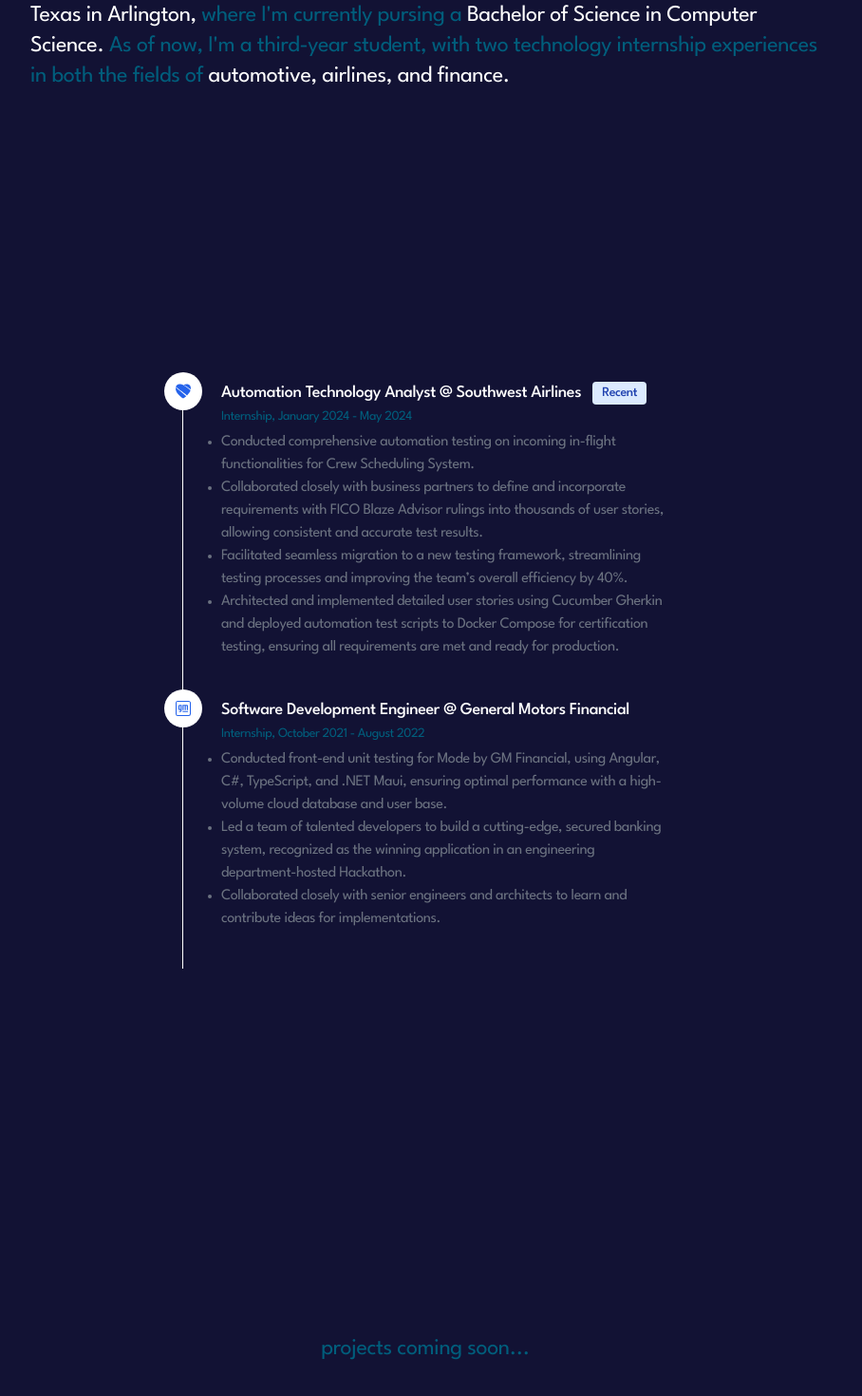
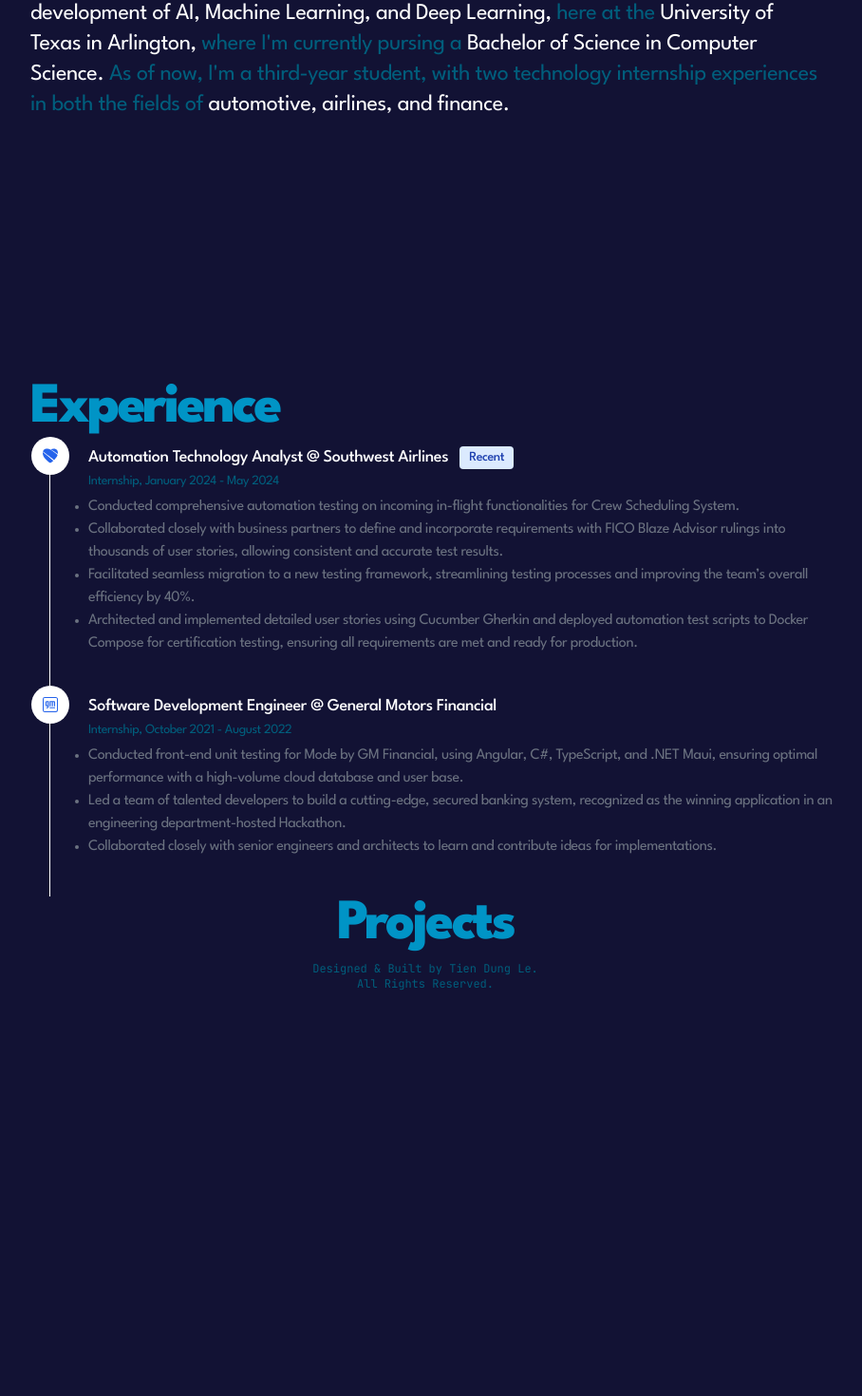
Before and after one commit to tienthedev/v3.tienl.dev, a Next.js app: page / in a window 1280 px wide. Shown: the part 1200-2670 px from the top of the page at 95% size, without its empty margins (192-1100 px from the left). After the commit the page ends 2284 px from the top, so only its background shows below. Built offline with nearby package versions, Linux system fonts and the light colour scheme.

Commit message:
modified

```diff
--- a/src/components/About/About.tsx
+++ b/src/components/About/About.tsx
@@ -8,11 +8,17 @@
         <div id={"about"}
              className={`h-screen  flex flex-col justify-center items-center text-left -tracking-wide px-10 lg:px-56 ${league_spartan.className} z-0`}>
             <div className="flex flex-col">
-
+                <p className="lg:text-6xl font-extrabold tracking-tighter text-md  text-secondary animate-fadeUp delay-600 hidden-initially">
+                    About me
+                </p>
                 <p className="lg:text-2xl text-md text-tertiary  animate-fadeUp delay-600 hidden-initially">
-                    During my academic career, I&apos;ve seen many significant effects and usages of <span className="text-white"> Artificial Intelligent </span>in our daily lives.
-                    This observation led me to focus in the <span className="text-white"> research and development of AI, Machine Learning, and Deep Learning,</span> here at the <span className="text-white"> University of Texas in Arlington,</span> where I&apos;m currently pursing a <span className="text-white"> Bachelor of Science in Computer Science. </span>
-                    As of now, I&apos;m a third-year student, with two technology internship experiences in both the fields of
+                    During my academic career, I&apos;ve seen many significant effects and usages of <span
+                    className="text-white"> Artificial Intelligent </span>in our daily lives.
+                    This observation led me to focus in the <span className="text-white"> research and development of AI, Machine Learning, and Deep Learning,</span> here
+                    at the <span className="text-white"> University of Texas in Arlington,</span> where I&apos;m
+                    currently pursing a <span className="text-white"> Bachelor of Science in Computer Science. </span>
+                    As of now, I&apos;m a third-year student, with two technology internship experiences in both the
+                    fields of
                     <span className="text-white"> automotive, airlines, and finance.</span>
                 </p>
             </div>
--- a/src/components/Experience/Experience.tsx
+++ b/src/components/Experience/Experience.tsx
@@ -8,16 +8,22 @@
     return (
         <div
             id="experience"
-            className={`h-fit  flex flex-col justify-center items-center text-left -tracking-wide px-10 lg:px-96 ${leagueSpartan.className} z-0`}
+            className={`h-fit  flex flex-col justify-center items-center text-left -tracking-wide px-10 lg:px-56 ${leagueSpartan.className} z-0`}
         >
-                <ol className="relative border-l border-white ">
+            <div className="div flex flex-col">
+                <p className="pb-2 lg:text-6xl font-extrabold tracking-tighter text-md  text-secondary animate-fadeUp delay-600 hidden-initially">
+                    Experience
+                </p>
+                <ol className="relative border-l left-5 border-white ">
                     <li className="mb-10 ml-10">
-                        <span className="absolute flex items-center justify-center w-6 h-6 bg-white text-blue-600 rounded-full -left-3 ring-8 ring-white">
-                            <SiSouthwestairlines />
+                        <span
+                            className="absolute flex items-center justify-center w-6 h-6 bg-white text-blue-600 rounded-full -left-3 ring-8 ring-white">
+                            <SiSouthwestairlines/>
                         </span>
                         <h3 className="flex items-center mb-1 text-lg font-medium text-white">
                             Automation Technology Analyst @ Southwest Airlines
-                            <span className="bg-blue-100 text-blue-800 text-sm font-medium  px-2.5 py-0.5 rounded dark:bg-blue-900 dark:text-blue-300 ml-3">
+                            <span
+                                className="bg-blue-100 text-blue-800 text-sm font-medium  px-2.5 py-0.5 rounded dark:bg-blue-900 dark:text-blue-300 ml-3">
                                 Recent
                             </span>
                         </h3>
@@ -26,22 +32,29 @@
                         </time>
                         <ul className="mb-4 text-base font-normal text-gray-500 list-disc dark:text-gray-400">
                             <li>
-                                Conducted comprehensive automation testing on incoming in-flight functionalities for Crew Scheduling System.
+                                Conducted comprehensive automation testing on incoming in-flight functionalities for
+                                Crew Scheduling System.
                             </li>
                             <li>
-                                Collaborated closely with business partners to define and incorporate requirements with FICO Blaze Advisor rulings into thousands of user stories, allowing consistent and accurate test results.
+                                Collaborated closely with business partners to define and incorporate requirements with
+                                FICO Blaze Advisor rulings into thousands of user stories, allowing consistent and
+                                accurate test results.
                             </li>
                             <li>
-                                Facilitated seamless migration to a new testing framework, streamlining testing processes and improving the team’s overall efficiency by 40%.
+                                Facilitated seamless migration to a new testing framework, streamlining testing
+                                processes and improving the team’s overall efficiency by 40%.
                             </li>
                             <li>
-                                Architected and implemented detailed user stories using Cucumber Gherkin and deployed automation test scripts to Docker Compose for certification testing, ensuring all requirements are met and ready for production.
+                                Architected and implemented detailed user stories using Cucumber Gherkin and deployed
+                                automation test scripts to Docker Compose for certification testing, ensuring all
+                                requirements are met and ready for production.
                             </li>
                         </ul>
                     </li>
                     <li className="mb-10 ml-10">
-                        <span className="absolute flex items-center justify-center w-6 h-6 bg-white text-blue-600 rounded-full -left-3 ring-8 ring-white">
-                            <SiGeneralmotors />
+                        <span
+                            className="absolute flex items-center justify-center w-6 h-6 bg-white text-blue-600 rounded-full -left-3 ring-8 ring-white">
+                            <SiGeneralmotors/>
                         </span>
                         <h3 className="flex items-center mb-1 text-lg font-medium text-white">
                             Software Development Engineer @ General Motors Financial
@@ -51,17 +64,23 @@
                         </time>
                         <ul className="mb-4 text-base font-normal text-gray-500 list-disc dark:text-gray-400">
                             <li>
-                                Conducted front-end unit testing for Mode by GM Financial, using Angular, C#, TypeScript, and .NET Maui, ensuring optimal performance with a high-volume cloud database and user base.
+                                Conducted front-end unit testing for Mode by GM Financial, using Angular, C#,
+                                TypeScript, and .NET Maui, ensuring optimal performance with a high-volume cloud
+                                database and user base.
                             </li>
                             <li>
-                                Led a team of talented developers to build a cutting-edge, secured banking system, recognized as the winning application in an engineering department-hosted Hackathon.
+                                Led a team of talented developers to build a cutting-edge, secured banking system,
+                                recognized as the winning application in an engineering department-hosted Hackathon.
                             </li>
                             <li>
-                                Collaborated closely with senior engineers and architects to learn and contribute ideas for implementations.
+                                Collaborated closely with senior engineers and architects to learn and contribute ideas
+                                for implementations.
                             </li>
                         </ul>
                     </li>
                 </ol>
+            </div>
+
         </div>
     );
 };
--- a/src/components/Projects/Projects.tsx
+++ b/src/components/Projects/Projects.tsx
@@ -1,17 +1,18 @@
 import React from 'react';
 import {League_Spartan} from "next/font/google";
 
-const league_spartan = League_Spartan({subsets: ['latin']})
+const leagueSpartan = League_Spartan({ subsets: ['latin'] });
 
 const Projects: React.FC = () => {
     return (
         <div id={"project"}
-             className={`h-screen w-screen flex flex-col justify-center items-center text-left -tracking-wide px-10 lg:px-56 ${league_spartan.className} z-0`}>
-            <div className="flex flex-col">
+             className={`h-fit  flex flex-col justify-center items-center text-left -tracking-wide px-10 lg:px-56 ${leagueSpartan.className} z-0`}
+        >
+            <div className="div flex flex-col">
+                <p className="pb-2 lg:text-6xl font-extrabold tracking-tighter text-md  text-secondary animate-fadeUp delay-600 hidden-initially">
+                    Projects
+                </p>
 
-                <p className="lg:text-2xl text-md text-tertiary  animate-fadeUp delay-600 hidden-initially">
-                    projects coming soon...
-                </p>
             </div>
         </div>
     );
```
